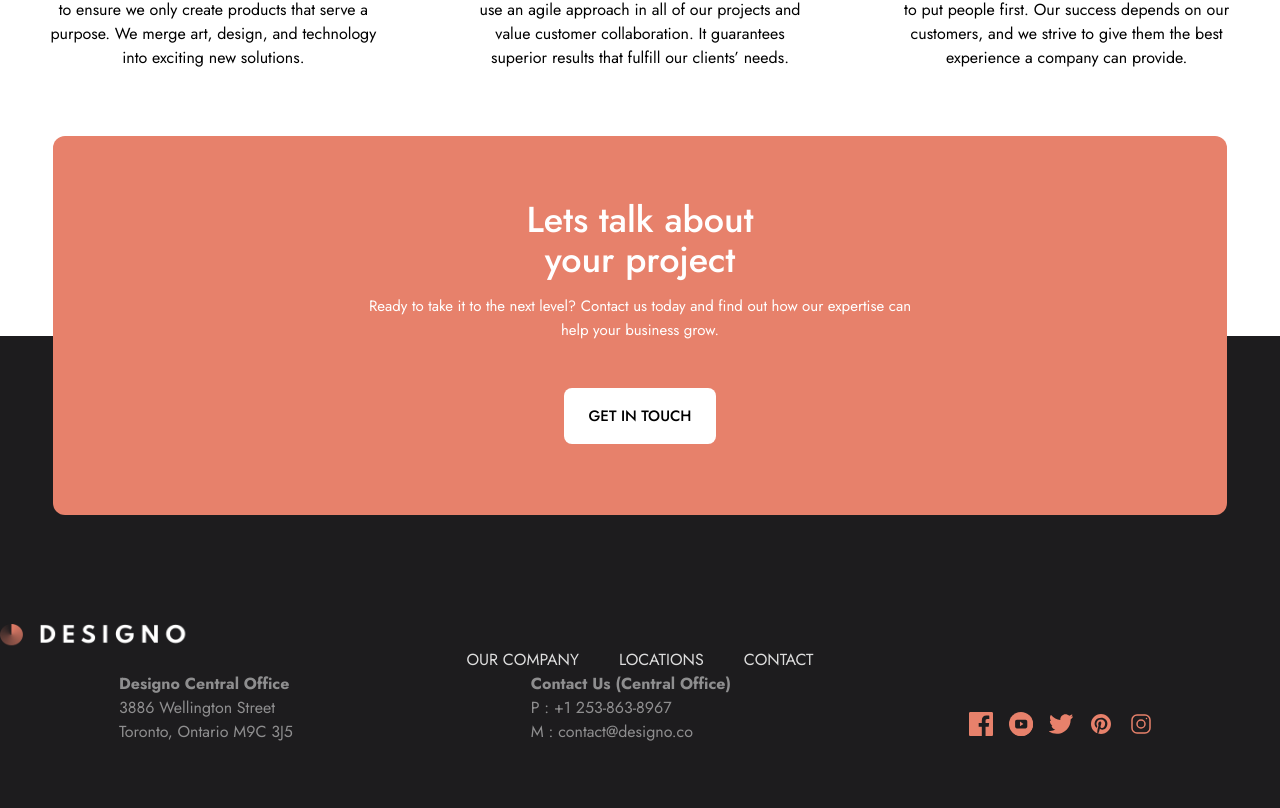
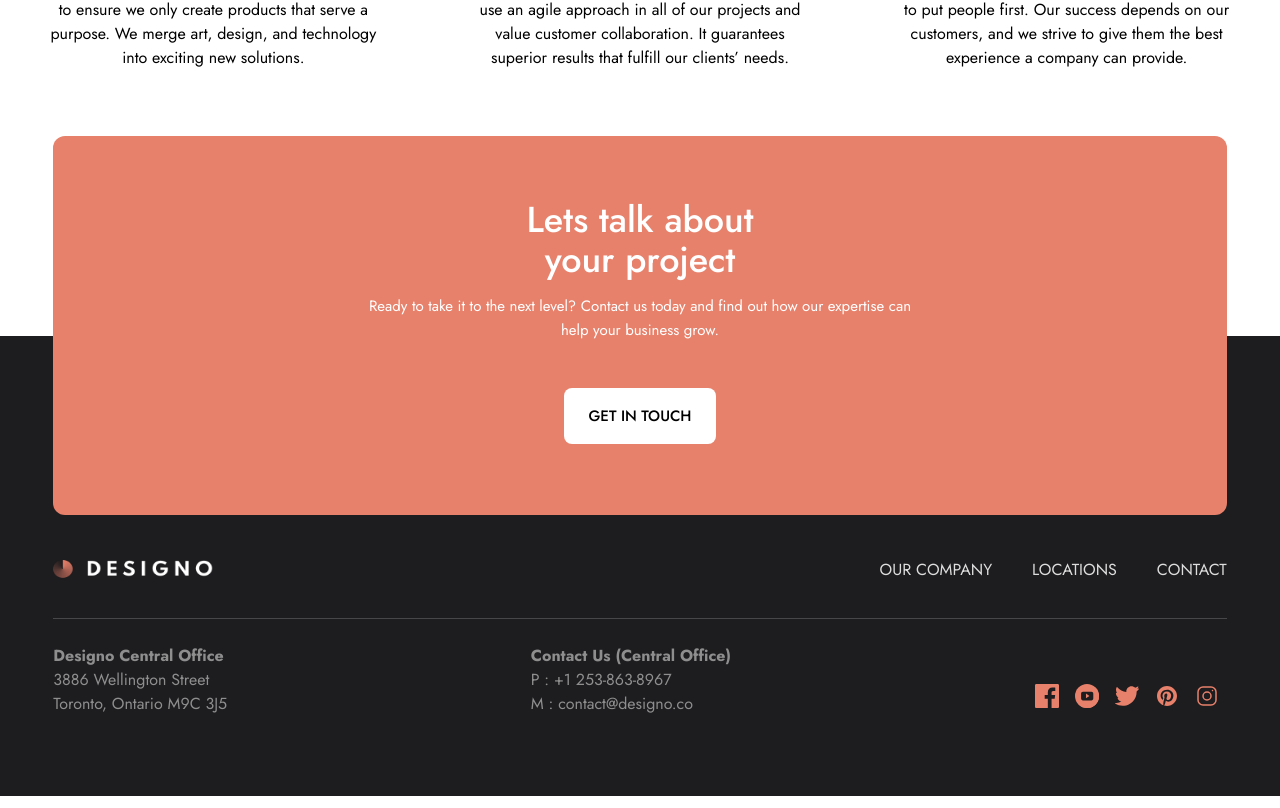
Before and after one commit to SebastienStordeur/Designo, a Next.js app: page / in a window 1280 px wide. Shown: the part 2128-2936 px from the top of the page. Built offline with nearby package versions, Linux system fonts and the light colour scheme.

Commit message:
footer responsive

```diff
--- a/components/Footer/Footer.jsx
+++ b/components/Footer/Footer.jsx
@@ -1,5 +1,6 @@
 import React from "react";
 import Image from "next/image";
+import Link from "next/link";
 
 import Contact from "./Contact/Contact";
 import Socials from "./Socials/Socials";
@@ -9,29 +10,38 @@ const Footer = () => {
     <footer id="footer" className="bg-black w-full mt-[286px]">
       <Contact />
       <div className="pt-36">
-        <div className="w-48 h-6 mt-36 relative cursor-pointer">
+        <div className="relative w-11/12 mx-auto after:content-[''] after:absolute after:w-full after:h-px after:bg-light-grey after:bg-opacity-20 after:-mt-40 md:flex md:justify-between md:items-center md:after:mt-36">
+          <div className="w-48 h-5 mt-20 mb-8 mx-auto relative cursor-pointer">
             <Image
               src="/assets/shared/desktop/logo-light.png"
               alt="Designo Logo"
               layout="fill"
             />
           </div>
-        <div className="flex justify-center mx-auto w-full">
+          <div className="flex justify-center items-center mx-auto w-full mt-12 md:mx-0 md:justify-end">
             <ul className="text-white opacity-85 uppercase text-center md:flex">
-            <li>Our company</li>
+              <Link href="/about">
+                <li className="cursor-pointer">Our company</li>
+              </Link>
+              <Link href="/locations">
                 <li className="my-8 md:my-0 md:mx-10">Locations</li>
+              </Link>
+              <Link href="/contact">
                 <li>Contact</li>
+              </Link>
             </ul>
           </div>
-        <div className="pb-16 md:flex">
-          <div className="mx-auto my-10 md:my-0">
+        </div>
+        <div className="w-11/12 mx-auto">
+          <div className="pb-16 md:flex md:justify-between md:mt-8 md:pb-20 md:w-full">
+            <div className="mx-auto my-10 md:my-0 md:mx-0">
               <ul className="text-white opacity-50 leading-6 text-center md:text-left">
                 <li className="font-bold">Designo Central Office</li>
                 <li>3886 Wellington Street</li>
                 <li>Toronto, Ontario M9C 3J5</li>
               </ul>
             </div>
-          <div className="mx-auto">
+            <div className="mx-auto md:mx-auto">
               <ul className="text-white opacity-50 leading-6 text-center md:text-left">
                 <li className="font-bold">Contact Us (Central Office)</li>
                 <li>P : +1 253-863-8967</li>
@@ -41,6 +51,7 @@ const Footer = () => {
             <Socials />
           </div>
         </div>
+      </div>
     </footer>
   );
 };
--- a/components/Footer/Socials/Socials.jsx
+++ b/components/Footer/Socials/Socials.jsx
@@ -3,7 +3,7 @@ import Image from "next/image";
 
 const Socials = () => {
   return (
-    <div className="mt-10 w-48 mx-auto">
+    <div className="mt-10 w-48 mx-auto md:mx-0">
       <ul className="flex px-auto">
         <li className="cursor-pointer">
           <Image
```
Lines whose indentation alone changed are shown as unchanged.
